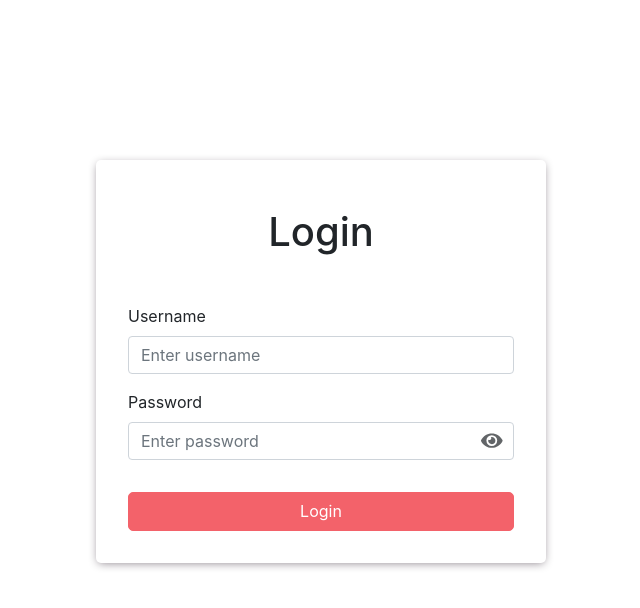
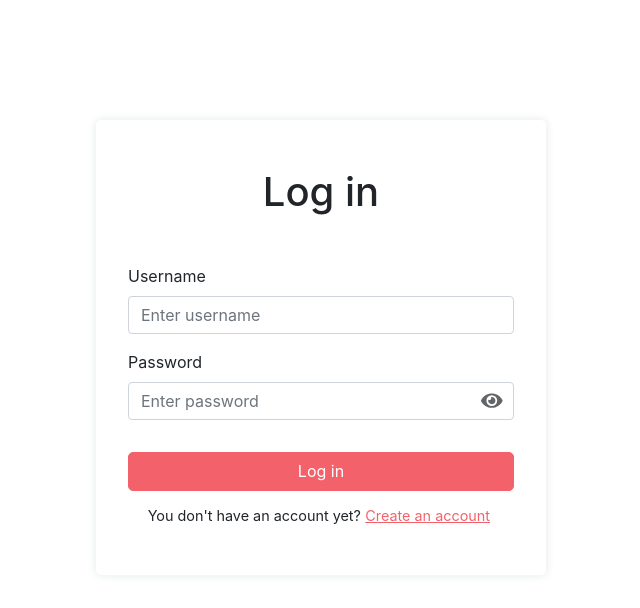
Before and after one commit to tkozyra/expense-tracker-react, a React (Create React App) app: page /login in a window 1280 px wide. Shown: the top 608 px of the page, without its empty margins (319-959 px from the left). Built offline with nearby package versions, Linux system fonts and the light colour scheme; the HTML template or start-up script is replaced by a standard one.

Commit message:
Update auth views

```diff
--- a/src/components/auth/LoginView.js
+++ b/src/components/auth/LoginView.js
@@ -7,12 +7,30 @@ import { FormContainerAuth } from "../form/FormContainer";
 import FormInputPassword from "../form/FormInputPassword";
 import { ButtonPrimary } from "../buttons/Button";
 import { ButtonContainerForm } from "../buttons/ButtonContainer";
-import AuthService from "../../services/AuthService";
 import { Alert } from "react-bootstrap";
 import { useHistory, useLocation } from "react-router";
+import styled from "styled-components";
 
-import { connect, useDispatch } from "react-redux";
+import { useDispatch } from "react-redux";
 import { signin } from "../../actions/auth";
+import { Link } from "react-router-dom";
+
+const CustomLink = styled(Link)`
+  text-decoration: underline;
+  color: #f3626a;
+  margin: 0 0.3em;
+
+  &:hover {
+    color: #f46f77;
+  }
+`;
+
+const ContainerFlex = styled.div`
+  display: flex;
+  justify-content: center;
+  padding-top: 1em;
+  font-size: 0.9em;
+`;
 
 export default function LoginView() {
   const { register, handleSubmit, errors } = useForm();
@@ -35,7 +53,12 @@ export default function LoginView() {
             setInvalidCredentials(true);
             setShowAlert(true);
           } else {
-            history.replace(from);
+            console.log(from.pathname);
+            if (from.pathname === "/") {
+              history.replace("/dashboard");
+            } else {
+              history.replace(from);
+            }
           }
         }
       );
@@ -48,7 +71,7 @@ export default function LoginView() {
 
   return (
     <FormContainerAuth>
-      <h1 className="text-center mt-3 mb-5">Login</h1>
+      <h1 className="text-center mt-3 mb-5">Log in</h1>
 
       {invalidCredentials && showAlert && (
         <Alert
@@ -90,19 +113,15 @@ export default function LoginView() {
 
         <ButtonContainerForm>
           <ButtonPrimary type="submit" disabled={submitting} width={"100%"}>
-            Login
+            Log in
           </ButtonPrimary>
         </ButtonContainerForm>
+
+        <ContainerFlex>
+          <p>You don't have an account yet?</p>
+          <CustomLink to="/register">Create an account</CustomLink>
+        </ContainerFlex>
       </Form>
     </FormContainerAuth>
   );
 }
-
-// function mapStateToProps(state) {
-//   const { isLoggedIn } = state.auth;
-//   return {
-//     isLoggedIn,
-//   };
-// }
-
-// export default connect(mapStateToProps)(LoginView);
--- a/src/components/auth/RegistrationView.js
+++ b/src/components/auth/RegistrationView.js
@@ -10,6 +10,25 @@ import { ButtonPrimary } from "../buttons/Button";
 import AuthService from "../../services/AuthService";
 import { Alert } from "react-bootstrap";
 import { Redirect } from "react-router";
+import { Link } from "react-router-dom";
+import styled from "styled-components";
+
+const CustomLink = styled(Link)`
+  text-decoration: underline;
+  color: #f3626a;
+  margin: 0 0.3em;
+
+  &:hover {
+    color: #f46f77;
+  }
+`;
+
+const ContainerFlex = styled.div`
+  display: flex;
+  justify-content: center;
+  padding-top: 1em;
+  font-size: 0.9em;
+`;
 
 export default function RegistrationView() {
   const { register, handleSubmit, errors } = useForm();
@@ -53,7 +72,7 @@ export default function RegistrationView() {
 
   return (
     <FormContainerAuth>
-      <h1 className="text-center mt-3 mb-5">Register</h1>
+      <h1 className="text-center mt-3 mb-5">Create account</h1>
       {invalidCredentials && showAlert && (
         <Alert
           variant={"danger"}
@@ -105,10 +124,6 @@ export default function RegistrationView() {
           <Form.Label htmlFor="password">Password</Form.Label>
           <FormInputPassword
             reference={register({
-              minLength: {
-                value: 8,
-                message: "Password should be at least 8 characters long",
-              },
               required: "The Password field is required",
             })}
           />
@@ -119,9 +134,14 @@ export default function RegistrationView() {
 
         <ButtonContainerForm>
           <ButtonPrimary type="submit" disabled={submitting} width={"100%"}>
-            Register
+            Create account
           </ButtonPrimary>
         </ButtonContainerForm>
+
+        <ContainerFlex>
+          <p>You already have an account?</p>
+          <CustomLink to="/login">Log in</CustomLink>
+        </ContainerFlex>
       </Form>
     </FormContainerAuth>
   );
--- a/src/components/form/FormContainer.js
+++ b/src/components/form/FormContainer.js
@@ -1,6 +1,7 @@
 import styled from "styled-components";
 
 const FormContainer = styled.div`
+  background: #fff;
   @media (max-width: 768px) {
     width: 100vw;
     box-shadow: none;
@@ -8,19 +9,27 @@ const FormContainer = styled.div`
 `;
 
 const FormContainerCentered = styled(FormContainer)`
-  min-width: 450px;
-  padding: 2em;
+  min-width: 280px;
+  padding: 1em;
   position: absolute;
   transform: translate(-50%);
   left: 50%;
+
+  @media (min-width: 768px) {
+    width: 450px;
+    padding: 2em;
+    box-shadow: 0px 0px 8px 1px #e9ecef;
+  }
 `;
 
 const FormContainerAuth = styled(FormContainerCentered)`
-  top: 20%;
+  top: 15%;
   border-radius: 5px;
-  box-shadow: 0px 2px 10px -2px #898189;
 `;
 
-const FormContainerTransaction = styled(FormContainerCentered)``;
+const FormContainerTransaction = styled(FormContainerCentered)`
+  top: 15%;
+  border-radius: 5px;
+`;
 
 export { FormContainerTransaction, FormContainerAuth };
```
